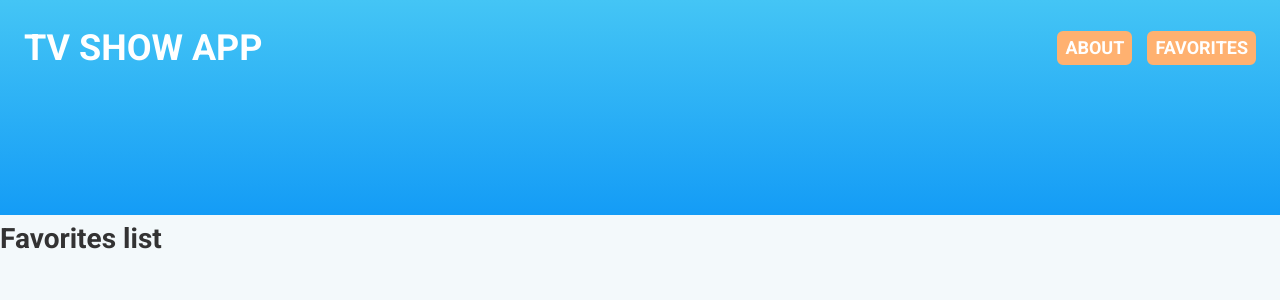
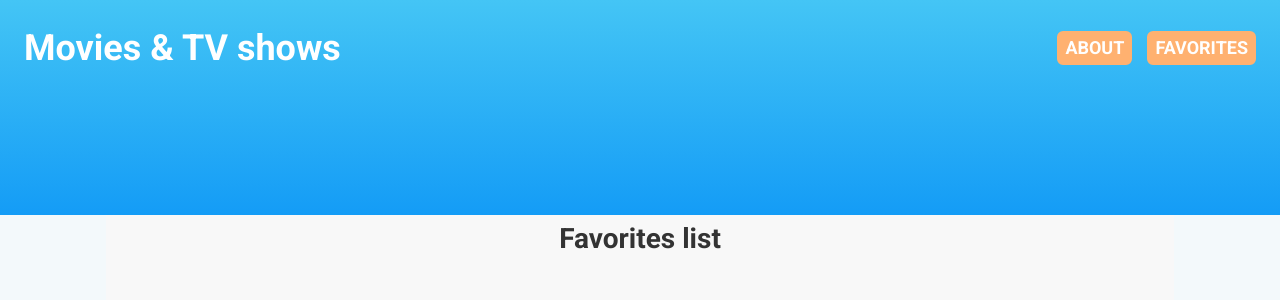
Before and after one commit to Nolleb/TV-SHOWS, a React app: page /favorites in a window 1280 px wide. Shown: the top 300 px of the page. Built offline with nearby package versions, Linux system fonts and the light colour scheme; what redux-immutable-state-invariant would draw is missing.

Commit message:
modify title and favorite list

```diff
--- a/src/CSS/components/_components.page.scss
+++ b/src/CSS/components/_components.page.scss
@@ -12,5 +12,7 @@
     padding: 0;
     padding-top: 120px;
   }
-
+  &.favorite-container {
+    padding-top: 0;
+  }
 }
--- a/src/components/common/Header.js
+++ b/src/components/common/Header.js
@@ -5,7 +5,7 @@ const Header = () => (
   <div className="c-page-head">
     <div className="c-navigation">
       <Link to="/" className="btn">
-        <h1>TV SHOW APP</h1>
+        <h1>Movies & TV shows</h1>
       </Link>
       <div className="c-navigation__links">
         <Link to="/about" className="c-btn c-navigation__link">
--- a/src/components/movies/MoviesFavorites.js
+++ b/src/components/movies/MoviesFavorites.js
@@ -6,7 +6,7 @@ import {makeGetAllFavorites} from "../../helpers/selectors";
 
 const MoviesFavorites = ({genres, favorites, isSelected}) => {
   return (
-    <div className="favorite-container">
+    <div className="c-page favorite-container">
       <h2>Favorites list</h2>
 
       {favorites.map(movie => {
```
